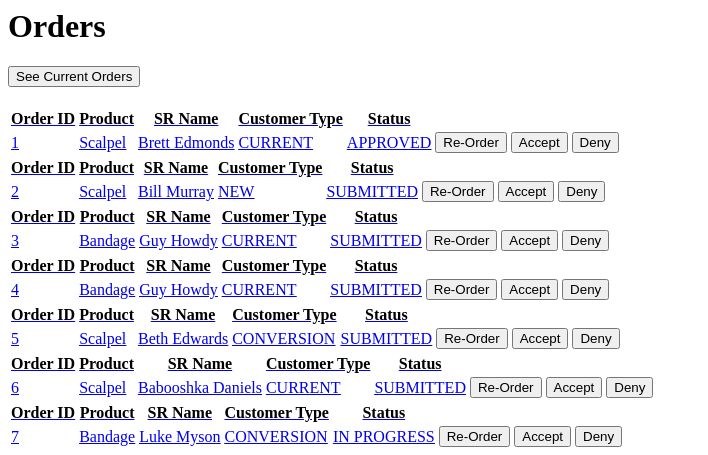
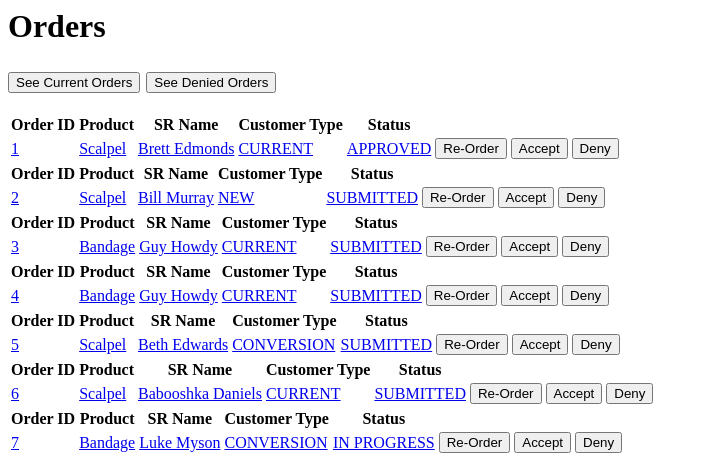
Before and after one commit to SunnykMoore/Project-Mars, a Django app: page /orders/ in a window 1280 px wide. Shown: the top 455 px of the page, without its empty margins (0-708 px from the left). Run offline with Django 3.2, Linux system fonts and the light colour scheme; data comes from the database, SQL or seed files in the repository.

Commit message:
Added button on orders page to display denied orders.

```diff
--- a/HelloDjango/orders/templates/orders/order_list.html
+++ b/HelloDjango/orders/templates/orders/order_list.html
@@ -1,5 +1,8 @@
 <h1>Orders</h1>
-<h2><a href="/orders/current"><button type="button">See Current Orders</button</a></h2>
+<h2>
+    <a href="/orders/current"><button type="button">See Current Orders</button></a>
+    <a href="/orders/denied"><button type="button">See Denied Orders</button></a>
+</h2>
 
 {% for order in object_list %}
     <table>
```
